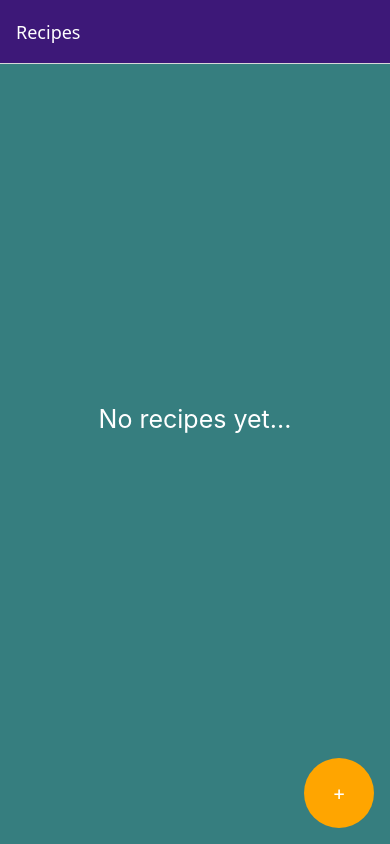
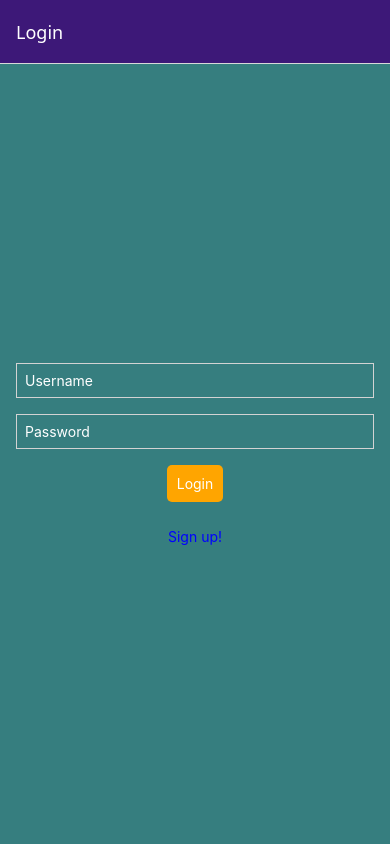
Before and after one commit to Parzival2066931/RecipeEasy, a React Native app: screen / in a window 390 px wide. Built offline with nearby package versions, Linux system fonts and the light colour scheme.

Commit message:
WIP connections

```diff
--- a/App.js
+++ b/App.js
@@ -20,7 +20,7 @@ export default function App() {
             {/* View wrapper si backgroundColor dans les components enfants */}
                 <NavigationContainer>
                     <Stack.Navigator
-                        initialRouteName="RecipeList"
+                        initialRouteName="LoginForm"
                         screenOptions={{
                             headerStyle: {
                                 backgroundColor: '#3d1878'
--- a/forms/SingUpForm.js
+++ b/forms/SingUpForm.js
@@ -13,7 +13,7 @@ export function SignUpForm({navigation, route}) {
   })
 
   function handleSingUp() {
-
+    navigation.navigate("RecipeList")
   }
 
   return(
```
